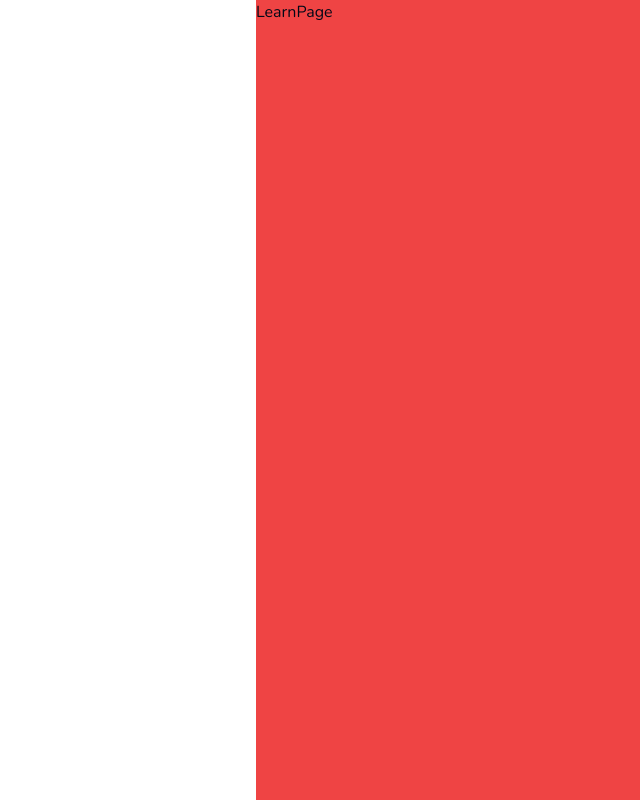
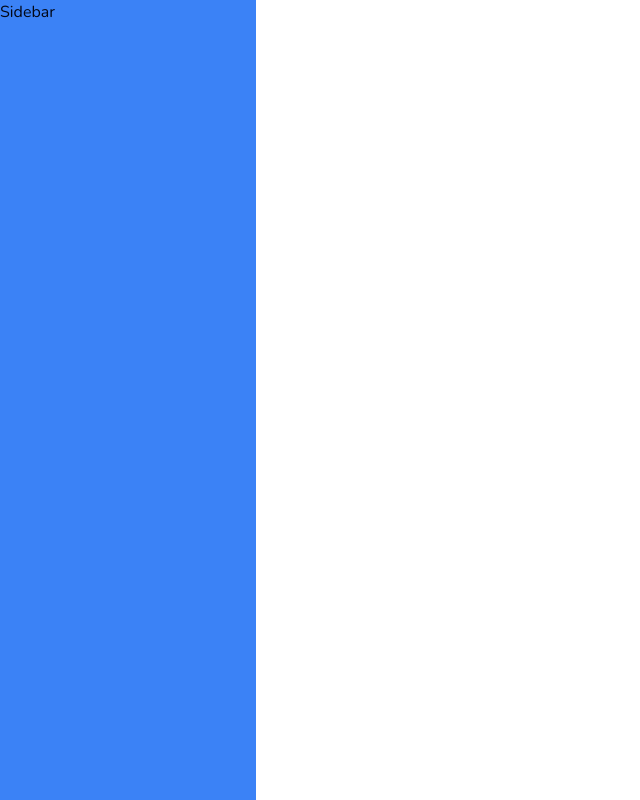
Before and after one commit to KenanRamazanov/Duolingo, a Next.js app: page /learn in a window 1280 px wide. Shown: the top 800 px of the page, without its empty margins (0-640 px from the left). Built offline with nearby package versions, Linux system fonts and the light colour scheme.

Commit message:
Creating Sidebar

```diff
--- a/app/(main)/layout.tsx
+++ b/app/(main)/layout.tsx
@@ -1,3 +1,5 @@
+import Sidebar from "@/components/Sidebar";
+
 type Props = {
     children: React.ReactNode;
 };
@@ -5,6 +7,7 @@ type Props = {
 const MainLayout = ({children} : Props) => {
     return (
         <>
+        <Sidebar/>
         <main className="pl-[256px]  h-full">
             <div className="bg-red-500 h-full">
             {children}
--- /dev/null
+++ b/components/Sidebar.tsx
@@ -0,0 +1,9 @@
+import React from 'react'
+
+const Sidebar = () => {
+  return (
+    <div className='bg-blue-500 h-full w-[256px]'>Sidebar</div>
+  )
+}
+
+export default Sidebar
```
